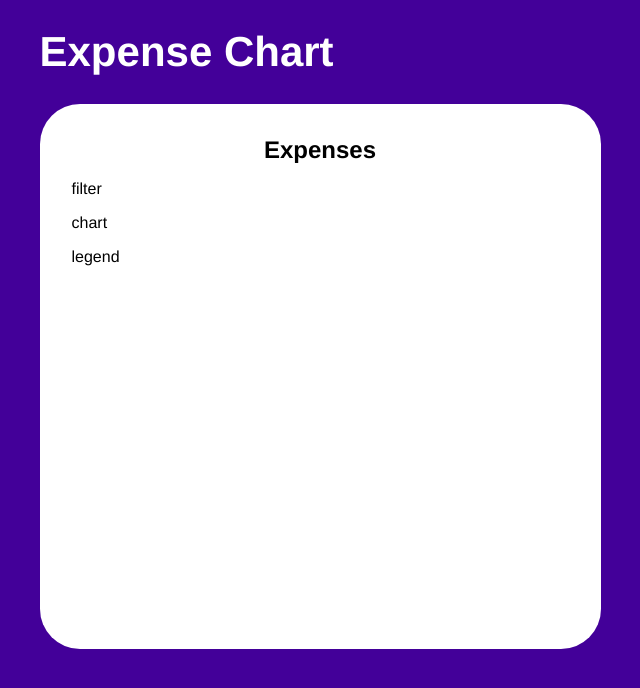
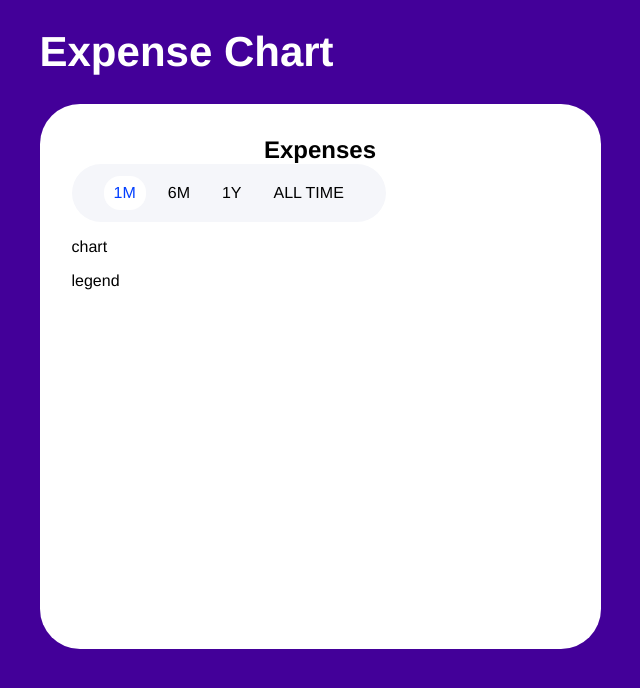
Before and after one commit to haweecodes/expense-chart, a React (Create React App) app: page / in a window 1280 px wide. Shown: the top 688 px of the page, without its empty margins (320-960 px from the left). Built offline with nearby package versions, Linux system fonts and the light colour scheme; a web font is replaced by a local one.

Commit message:
chore: filter component ui and functionality added

```diff
--- a/src/components/card/index.jsx
+++ b/src/components/card/index.jsx
@@ -1,11 +1,15 @@
 import React from "react";
+import Filter from "../period-filter";
 import "./style.css";
+
+const filter = ['1M', '6M', '1Y', 'ALL TIME'];
+
 
 const Card = () => {
   return (
     <div className="card">
       <p className="card-title">Expenses</p>
-      <p>filter</p>
+      <Filter filter={filter} currentFilterState={(value) => {console.log(value)}}></Filter>
       <p>chart</p>
       <p>legend</p>
     </div>
--- /dev/null
+++ b/src/components/period-filter/index.jsx
@@ -0,0 +1,31 @@
+import React, { useState } from "react";
+import "./style.css";
+
+const Filter = ({ filter, currentFilterState }) => {
+  if (!Array.isArray(filter)) {
+    throw Error("filter value not an array");
+  }
+
+  const [activeState, setActiveState] = useState(filter[0]);
+  const handleFilter = (value) => {
+    setActiveState(value);
+    currentFilterState(value);
+  };
+
+  return (
+    <div className="filter filter-wrapper">
+      {filter.map((value) => (
+        <p
+          key={value}
+          style={{ margin: 0 }}
+          className={value === activeState ? "active" : ""}
+          onClick={() => handleFilter(value)}
+        >
+          {value}
+        </p>
+      ))}
+    </div>
+  );
+};
+
+export default Filter;
--- /dev/null
+++ b/src/components/period-filter/style.css
@@ -0,0 +1,21 @@
+.filter-wrapper {
+    display: inline-flex;
+    gap: 12px;
+}
+
+.filter {
+    background-color: #F5F6FA;
+    border-radius: 30px;
+    padding: 12px 32px;
+}
+
+.filter p {
+    padding: 8px 10px;
+    cursor: pointer;
+}
+
+.filter .active {
+    background-color: #ffffff;
+    color: #003EFF;
+    border-radius: 16px;
+}
```
